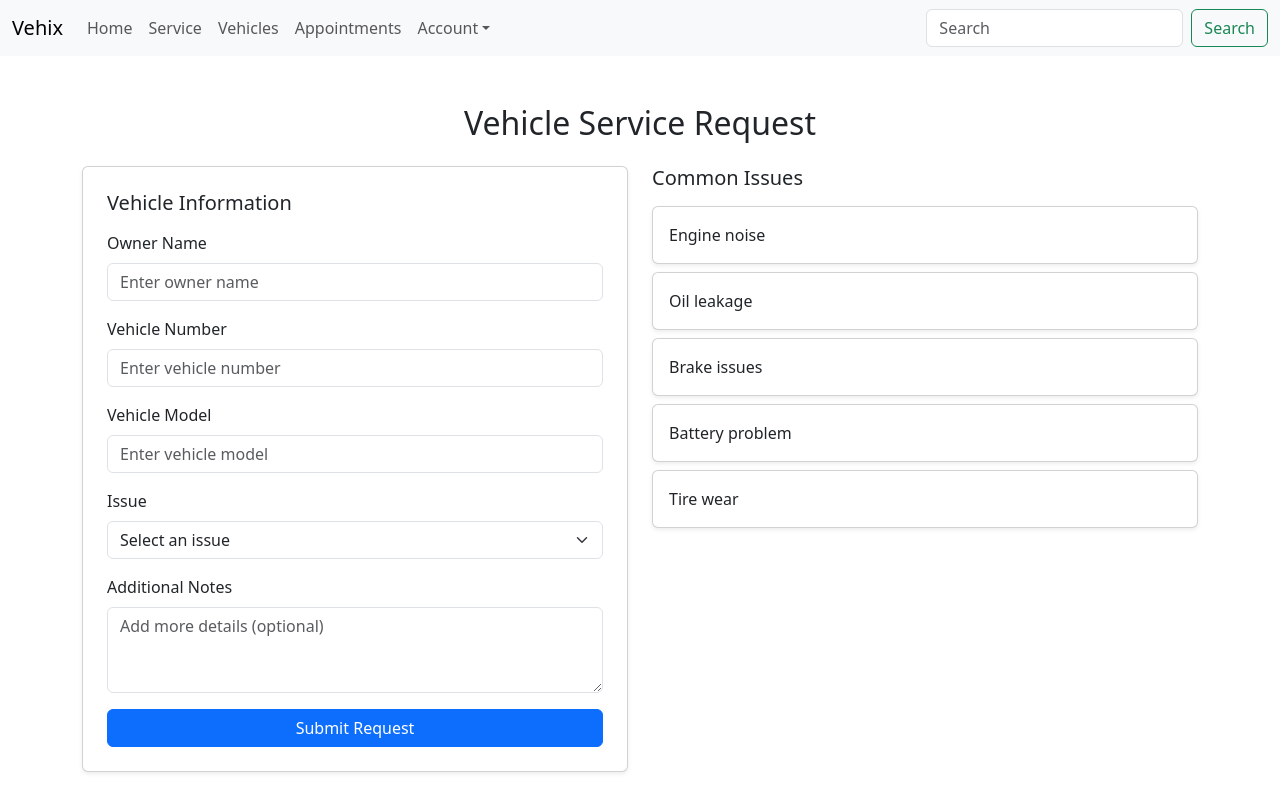
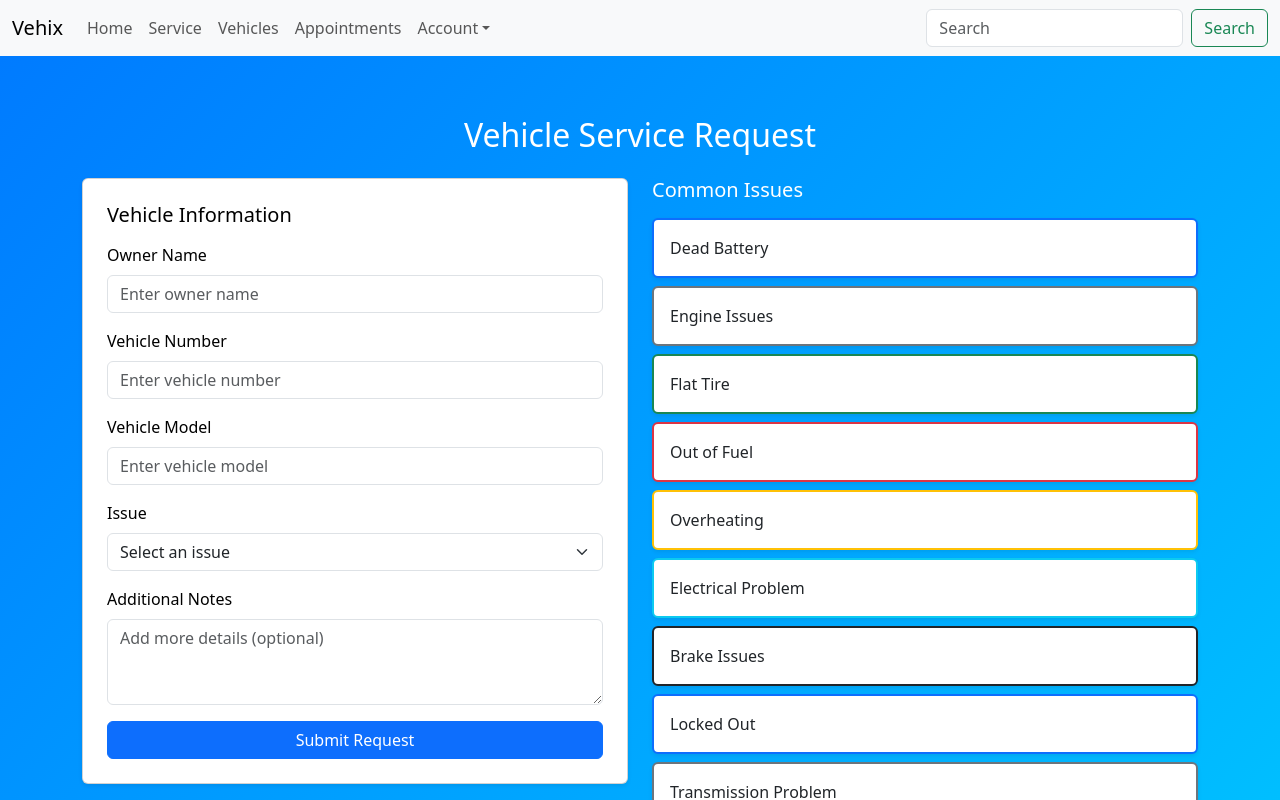
Before and after one commit to ShawindiDinuruvani/vehix, a React (Create React App) app: page /service in a window 1280 px wide. Shown: the top 800 px of the page. Built offline with nearby package versions, Linux system fonts and the light colour scheme; the HTML template or start-up script is replaced by a standard one.

Commit message:
style: Add colour

```diff
--- a/src/pages/Service.css
+++ b/src/pages/Service.css
@@ -1,18 +1,39 @@
-/* Service Page Styling */
-h2 {
-  font-weight: bold;
+/* Service Page General */
+.service-page {
+  background: linear-gradient(135deg, #007bff, #00c6ff); /* same blue gradient as Home */
+  min-height: 100vh;
+  padding: 60px 0;
+  color: #fff; /* white text */
 }
 
+/* Card Styling */
 .card {
   border-radius: 12px;
+  transition: transform 0.3s ease, box-shadow 0.3s ease;
 }
 
 .card:hover {
   transform: translateY(-5px);
-  transition: all 0.3s ease;
+  box-shadow: 0 15px 30px rgba(0, 0, 0, 0.25);
 }
 
+/* Form Card Background */
+.card.form-card {
+  background-color: #ffffff; /* white background for the form */
+  color: #000; /* black text inside form */
+}
+
+/* Buttons */
 .btn-primary {
   background-color: #007bff;
   border: none;
 }
+
+/* Custom colored borders for common issues */
+.card.issue-primary { border: 2px solid #0d6efd !important; }
+.card.issue-secondary { border: 2px solid #6c757d !important; }
+.card.issue-success { border: 2px solid #198754 !important; }
+.card.issue-danger { border: 2px solid #dc3545 !important; }
+.card.issue-warning { border: 2px solid #ffc107 !important; }
+.card.issue-info { border: 2px solid #0dcaf0 !important; }
+.card.issue-dark { border: 2px solid #212529 !important; }
--- a/src/pages/Service.jsx
+++ b/src/pages/Service.jsx
@@ -3,12 +3,19 @@ import { Container, Form, Button, Row, Col, Card } from "react-bootstrap";
 import "./Service.css";
 
 const commonIssues = [
-  "Engine noise",
-  "Oil leakage",
-  "Brake issues",
-  "Battery problem",
-  "Tire wear",
+  "Dead Battery",
+  "Engine Issues",
+  "Flat Tire",
+  "Out of Fuel",
+  "Overheating",
+  "Electrical Problem",
+  "Brake Issues",
+  "Locked Out",
+  "Transmission Problem",
+  "AC/Heating Problem",
+  "Other",
 ];
+
 
 const Service = () => {
   const [formData, setFormData] = useState({
@@ -37,12 +44,14 @@ const Service = () => {
   };
 
   return (
-    <Container className="py-5">
-      <h2 className="mb-4 text-center">Vehicle Service Request</h2>
+     <div className="service-page">
+      <Container>
+        <h2 className="mb-4 text-center text-white">Vehicle Service Request</h2>
         <Row className="gy-4">
           {/* Form Section */}
           <Col md={6}>
-          <Card className="p-4 shadow-sm">
+            {/* ✅ CHANGED: Added class "form-card" to make background white */}
+            <Card className="p-4 shadow-sm form-card">
               <h5 className="mb-3">Vehicle Information</h5>
               <Form onSubmit={handleSubmit}>
                 <Form.Group className="mb-3">
@@ -119,15 +128,30 @@ const Service = () => {
 
           {/* Common Issues Section */}
           <Col md={6}>
-          <h5 className="mb-3">Common Issues</h5>
-          {commonIssues.map((issue, index) => (
-            <Card key={index} className="mb-2 p-3 shadow-sm">
+            <h5 className="mb-3 text-white">Common Issues</h5>
+            {commonIssues.map((issue, index) => {
+              const colorClasses = [
+                "issue-primary",
+                "issue-secondary",
+                "issue-success",
+                "issue-danger",
+                "issue-warning",
+                "issue-info",
+                "issue-dark",
+              ];
+              const className =
+                colorClasses[index % colorClasses.length] +
+                " mb-2 p-3 shadow-sm";
+              return (
+                <Card key={index} className={className}>
                   {issue}
                 </Card>
-          ))}
+              );
+            })}
           </Col>
         </Row>
       </Container>
+    </div>
   );
 };
 
```
Lines whose indentation alone changed are shown as unchanged.
